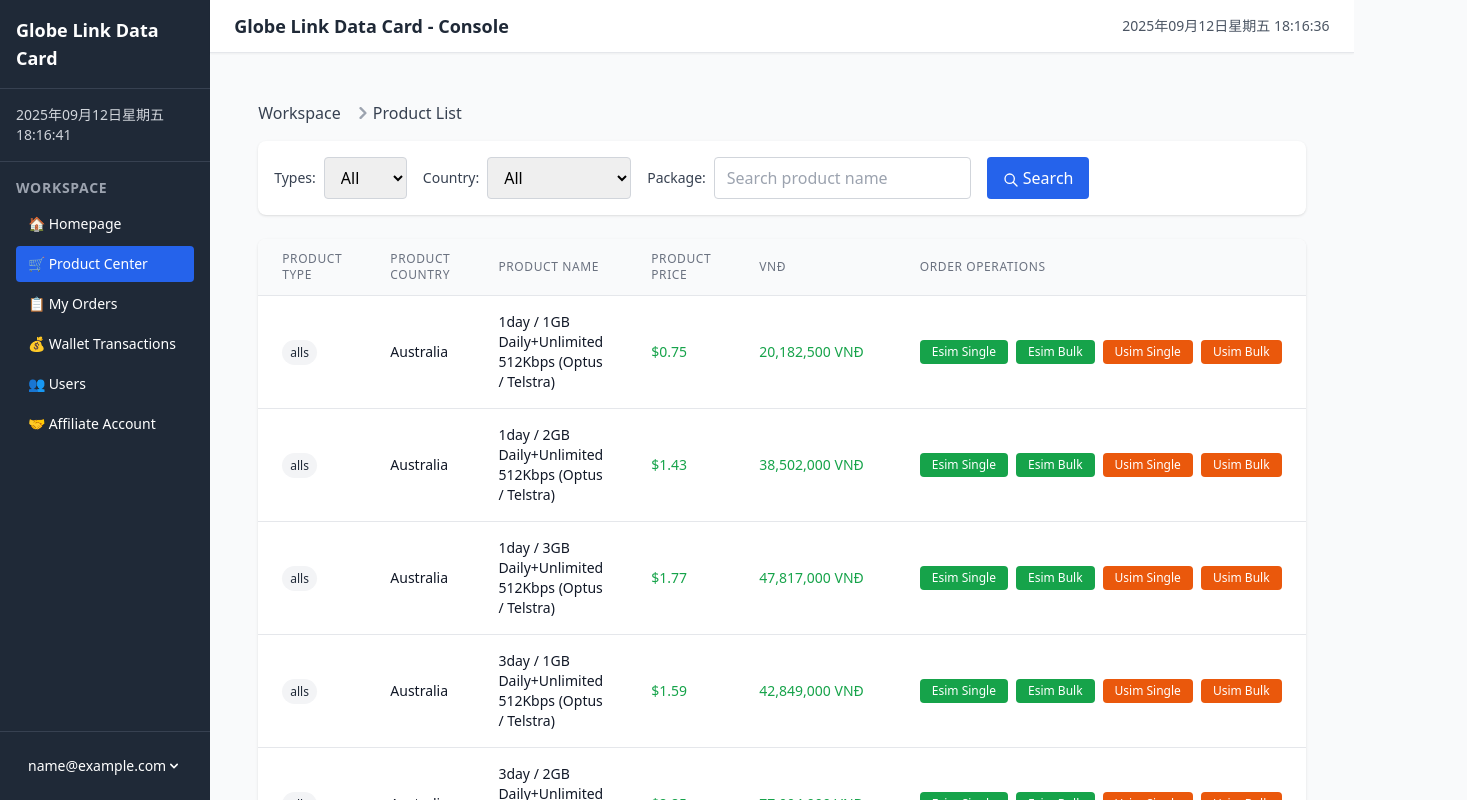
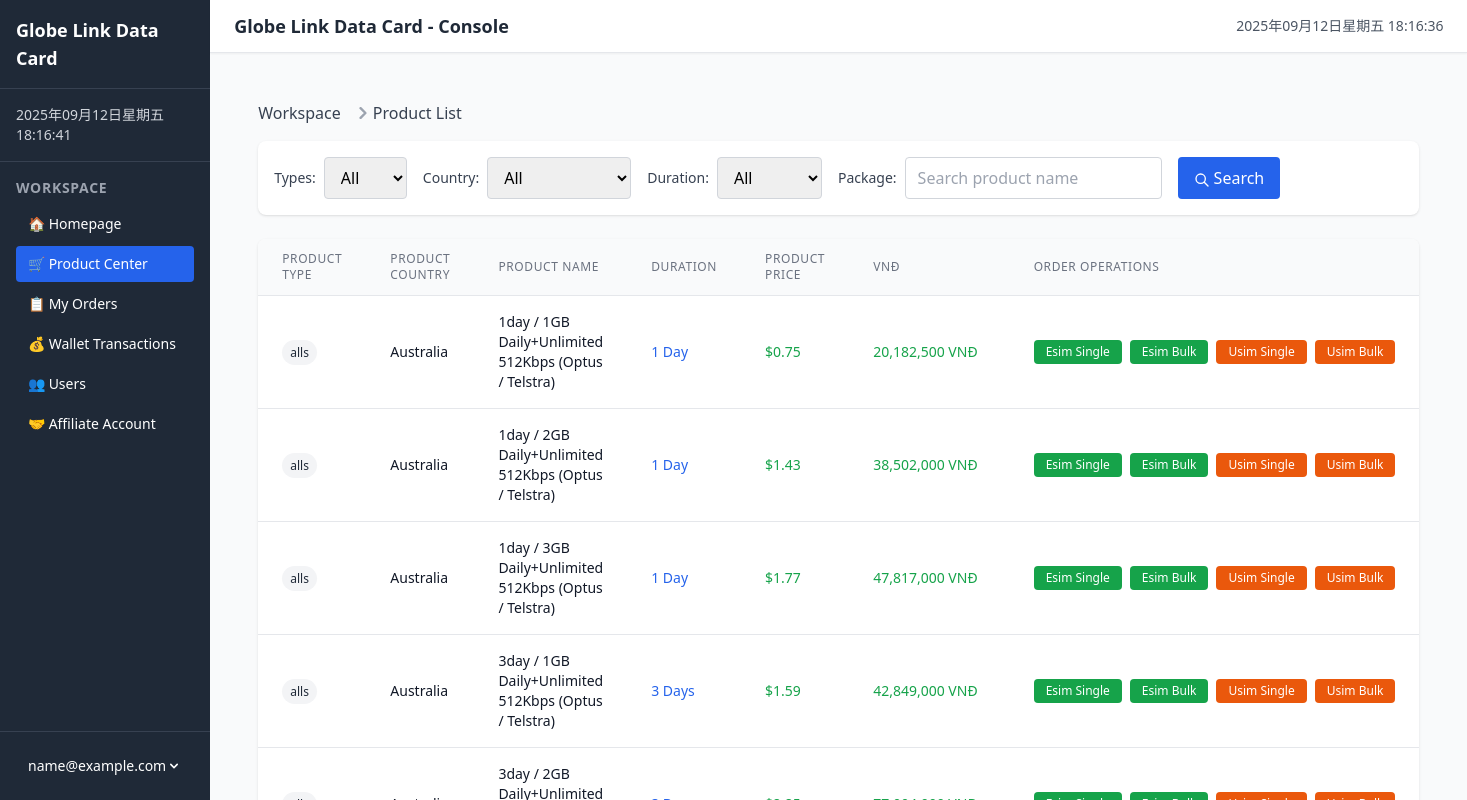
Before and after one commit to anhdv4/usim-web-clean, a Next.js app: page /products in a window 1280 px wide. Shown: the whole page, 1467 px wide, since content can reach past the window. Built offline with nearby package versions, Linux system fonts and the light colour scheme; sample sign-in values are in the browser's storage.

Commit message:
Add duration selection feature to products page - parse duration from product names and allow filtering by days

```diff
--- a/app/products/page.tsx
+++ b/app/products/page.tsx
@@ -16,6 +16,7 @@
   name: string
   price: number
   code: string
+  duration: number
 }
 
 export default function ProductsPage() {
@@ -26,6 +27,7 @@
   const [searchType, setSearchType] = useState('')
   const [searchCountry, setSearchCountry] = useState('')
   const [searchName, setSearchName] = useState('')
+  const [searchDuration, setSearchDuration] = useState('')
   const [currentPage, setCurrentPage] = useState(1)
   const [pageSize, setPageSize] = useState(20)
   const [showOrderModal, setShowOrderModal] = useState(false)
@@ -128,6 +130,12 @@
     }).render('#paypal-button-container')
   }
 
+  // Function to parse duration from product name
+  const parseDuration = (name: string): number => {
+    const match = name.match(/(\d+)day/)
+    return match ? parseInt(match[1]) : 1 // Default to 1 day if not found
+  }
+
   // Fetch products
   useEffect(() => {
     if (isLoggedIn && !isLoading) {
@@ -149,13 +157,17 @@
             }
             // Keep 'alls' as default for products that don't specify
 
+            const productName = item[2]
+            const duration = parseDuration(productName)
+
             return {
               id: index.toString(),
               type: productType,
               country: item[1].replace(/[^\x00-\x7F]+/g, '').trim(),
-              name: item[2],
+              name: productName,
               price: parseFloat(item[3]) * 1.15,
-              code: `PROD-${index}`
+              code: `PROD-${index}`,
+              duration: duration
             }
           })
           setProducts(transformedProducts)
@@ -180,9 +192,13 @@
       filtered = filtered.filter(product => product.name.toLowerCase().includes(searchName.toLowerCase()))
     }
 
+    if (searchDuration && searchDuration !== '') {
+      filtered = filtered.filter(product => product.duration === parseInt(searchDuration))
+    }
+
     setFilteredProducts(filtered)
     setCurrentPage(1) // Reset to first page when filtering
-  }, [products, searchType, searchCountry, searchName])
+  }, [products, searchType, searchCountry, searchName, searchDuration])
 
   // Pagination
   const totalPages = Math.ceil(filteredProducts.length / pageSize)
@@ -430,6 +446,21 @@
           </div>
 
           <div className="flex items-center gap-2">
+            <label className="text-sm font-medium text-gray-700">Duration:</label>
+            <select
+              value={searchDuration}
+              onChange={(e) => setSearchDuration(e.target.value)}
+              className="px-3 py-2 border border-gray-300 rounded focus:outline-none focus:ring-2 focus:ring-blue-500"
+            >
+              <option value="">All</option>
+              <option value="1">1 Day</option>
+              <option value="3">3 Days</option>
+              <option value="7">7 Days</option>
+              <option value="30">30 Days</option>
+            </select>
+          </div>
+
+          <div className="flex items-center gap-2">
             <label className="text-sm font-medium text-gray-700">Package:</label>
             <input
               type="text"
@@ -460,6 +491,7 @@
               <th className="px-6 py-3 text-left text-xs font-medium text-gray-500 uppercase tracking-wider">Product Type</th>
               <th className="px-6 py-3 text-left text-xs font-medium text-gray-500 uppercase tracking-wider">Product Country</th>
               <th className="px-6 py-3 text-left text-xs font-medium text-gray-500 uppercase tracking-wider">Product Name</th>
+              <th className="px-6 py-3 text-left text-xs font-medium text-gray-500 uppercase tracking-wider">Duration</th>
               <th className="px-6 py-3 text-left text-xs font-medium text-gray-500 uppercase tracking-wider">Product Price</th>
               <th className="px-6 py-3 text-left text-xs font-medium text-gray-500 uppercase tracking-wider">VNĐ</th>
               <th className="px-6 py-3 text-left text-xs font-medium text-gray-500 uppercase tracking-wider">Order Operations</th>
@@ -477,6 +509,7 @@
                 </td>
                 <td className="px-6 py-4 whitespace-nowrap text-sm text-gray-900">{product.country}</td>
                 <td className="px-6 py-4 text-sm text-gray-900">{product.name}</td>
+                <td className="px-6 py-4 whitespace-nowrap text-sm text-blue-600 font-medium">{product.duration} Day{product.duration > 1 ? 's' : ''}</td>
                 <td className="px-6 py-4 whitespace-nowrap text-sm text-green-600 font-medium">${product.price.toFixed(2)}</td>
                 <td className="px-6 py-4 whitespace-nowrap text-sm text-green-600 font-medium">{(product.price * 27000000).toLocaleString()} VNĐ</td>
                 <td className="px-6 py-4 whitespace-nowrap text-sm space-x-2">
```
